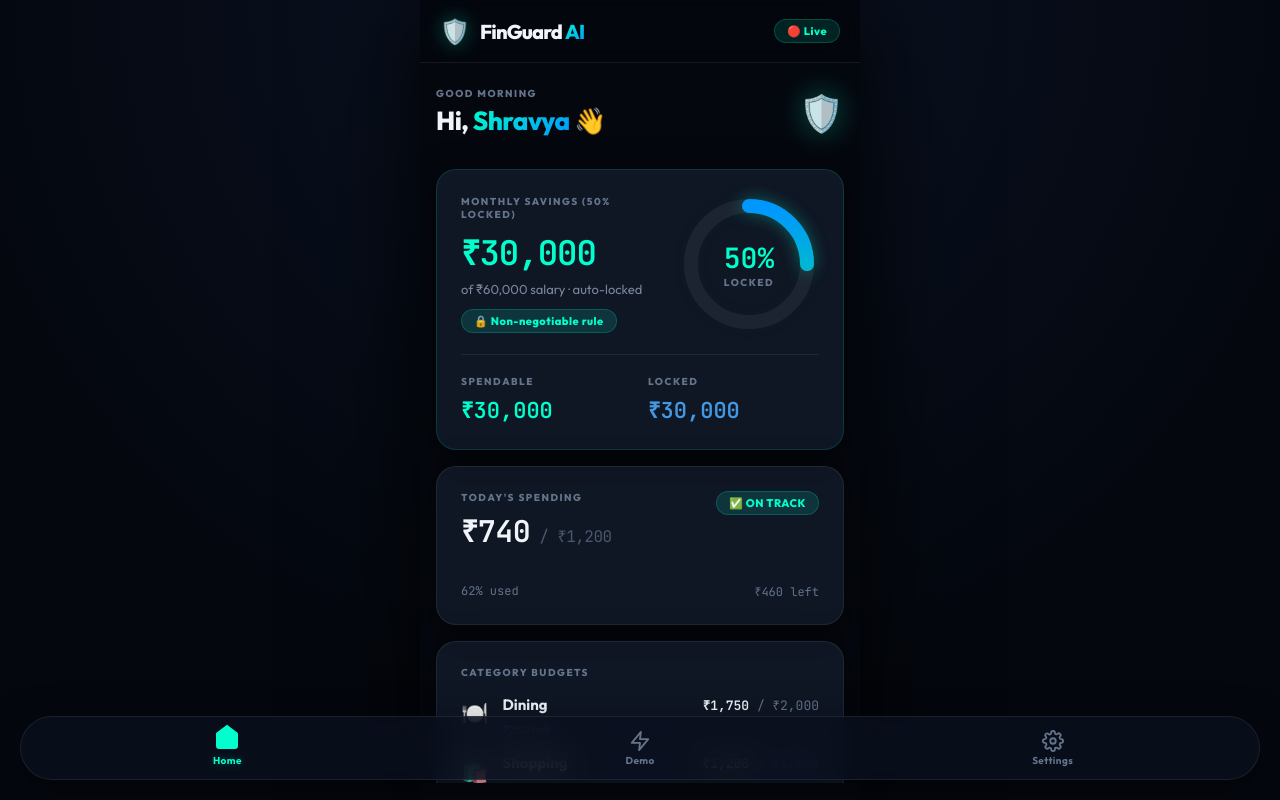
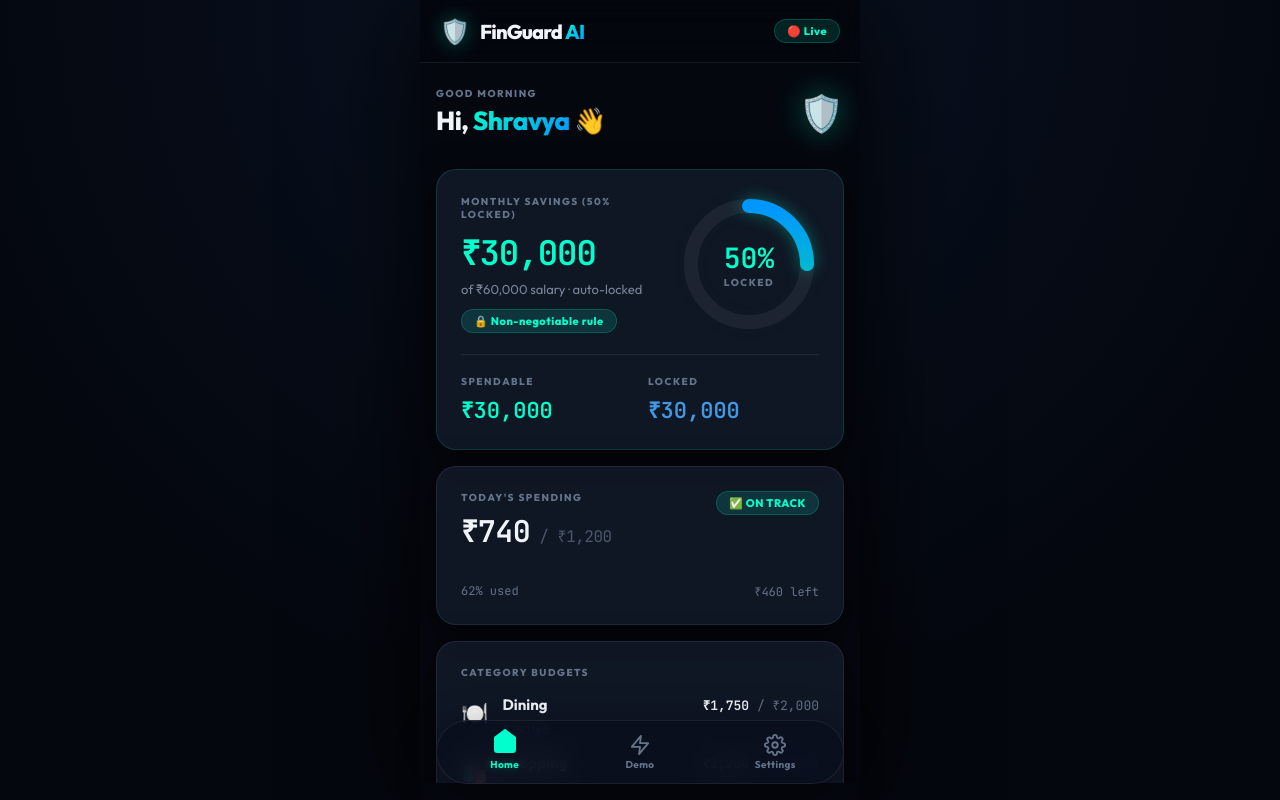
Before and after one commit to Shravya-GS/Kintsugi-Code, a React (Vite) app: page / in a window 1280 px wide. Built offline with nearby package versions, Linux system fonts and the light colour scheme; no server answers.

Commit message:
Fix: Constraint navigation bar to app shell width

```diff
--- a/src/index.css
+++ b/src/index.css
@@ -89,9 +89,9 @@ html, body, #root {
 
 /* Bottom tab nav */
 .tab-nav {
-  position: fixed; bottom: 20px; left: 20px; right: 20px;
+  position: absolute; bottom: 16px; left: 16px; right: 16px;
   height: 64px;
-  background: rgba(10,15,30,0.8);
+  background: rgba(10,15,30,0.85);
   backdrop-filter: blur(16px);
   border: 1px solid var(--glass-border);
   border-radius: 32px;
```
